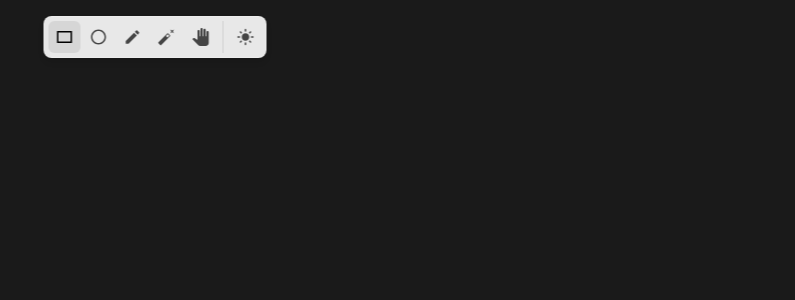
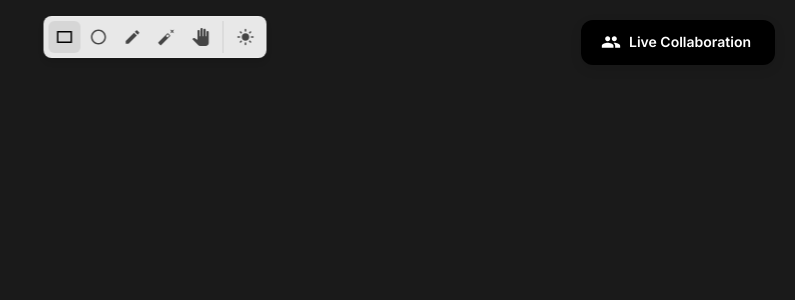
Before and after one commit to h-lakshman/Sketch, a Next.js app in the folder apps/web/: page /canvas in a window 1280 px wide. Shown: the top 300 px of the page, without its empty margins (485-1280 px from the left). Built offline with nearby package versions, Linux system fonts and the light colour scheme; sample sign-in values are in the browser's storage; what @mui/material-nextjs would draw is missing.

Commit message:
implemented collaboration model on /canvas

```diff
--- a/apps/web/app/canvas/page.tsx
+++ b/apps/web/app/canvas/page.tsx
@@ -1,6 +1,91 @@
 "use client";
+import { useState } from "react";
 import BaseCanvas from "../components/canvas/BaseCanvas";
+import { Button } from "@mui/material";
+import GroupIcon from "@mui/icons-material/Group";
+import { useRouter } from "next/navigation";
+import CollaborationModal from "../components/modals/CollaborationModal";
+import { createRoom } from "../utils/api";
 
 export default function Canvas() {
-  return <BaseCanvas />;
+  const router = useRouter();
+  const [isModalOpen, setIsModalOpen] = useState(false);
+  const [isSessionActive, setIsSessionActive] = useState(false);
+  const [roomLink, setRoomLink] = useState<string>();
+  const [roomId, setRoomId] = useState<string>();
+
+  const handleJoinRoom = () => {
+    setIsModalOpen(true);
+  };
+
+  const handleStartSession = async (roomName: string) => {
+    try {
+      const response = await createRoom(roomName);
+      const newRoomId = response.roomId;
+      setRoomId(newRoomId);
+
+      const fullLink = `${window.location.origin}/canvas/${newRoomId}`;
+      setRoomLink(fullLink);
+      setIsSessionActive(true);
+    } catch (error) {
+      console.error("Failed to create room:", error);
+      return;
+    }
+  };
+
+  const handleStopSession = () => {
+    setIsSessionActive(false);
+    setRoomLink(undefined);
+    setRoomId(undefined);
+    router.push("/canvas");
+    setIsModalOpen(false);
+  };
+
+  return (
+    <div style={{ position: "relative" }}>
+      <div
+        style={{
+          position: "absolute",
+          top: "20px",
+          right: "20px",
+          zIndex: 1000,
+        }}
+      >
+        <Button
+          variant="contained"
+          color="primary"
+          onClick={handleJoinRoom}
+          startIcon={<GroupIcon fontSize="small" />}
+          sx={{
+            fontWeight: 600,
+            borderRadius: 1.5,
+            padding: "10px 24px",
+            boxShadow: "0px 4px 12px rgba(0, 0, 0, 0.1)",
+            transition: "transform 0.2s ease, box-shadow 0.2s ease",
+            backgroundColor: "#000000",
+            "&:hover": {
+              transform: "translateY(-2px)",
+              boxShadow: "0px 6px 16px rgba(0, 0, 0, 0.15)",
+              backgroundColor: "#000000",
+            },
+            "&:active": {
+              transform: "translateY(0)",
+            },
+          }}
+        >
+          Live Collaboration
+        </Button>
+      </div>
+      <BaseCanvas />
+      <CollaborationModal
+        open={isModalOpen}
+        onClose={() => setIsModalOpen(false)}
+        onStartSession={handleStartSession}
+        onStopSession={handleStopSession}
+        isSessionActive={isSessionActive}
+        roomLink={roomLink}
+        isInRoom={false}
+      />
+    </div>
+  );
 }
```
